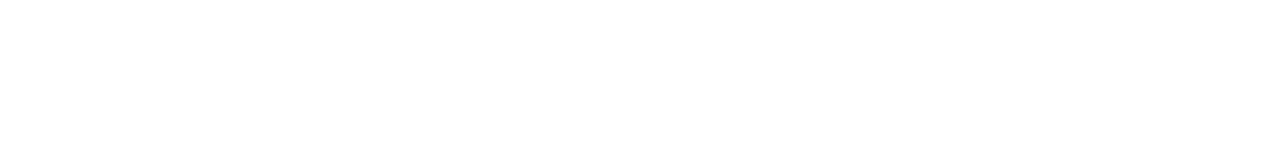
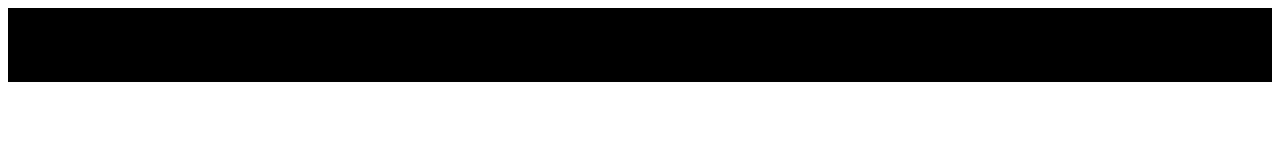
Before and after one commit to sotigt/etch-a-sketch, a plain HTML site: page index.html in a window 1280 px wide. Drawn offline with Linux system fonts and the light colour scheme.

Commit message:
Create css-file and squares

```diff
--- a/index.html
+++ b/index.html
@@ -4,9 +4,10 @@
     <meta charset="UTF-8">
     <meta name="viewport" content="width=device-width, initial-scale=1.0">
     <script src="script.js" defer></script>
-    <title>Document</title>
+    <link rel="stylesheet" href="styles.css">
+    <title>Etch-a-sketch</title>
 </head>
 <body>
-
+    <div class="container"></div>
 </body>
 </html>
--- a/script.js
+++ b/script.js
@@ -0,0 +1,10 @@
+const container = document.querySelector('.container');
+
+// loopa och skapa 16 squares
+//appenda de till container
+
+for(let i = 0; i < 16; i++) {
+    const square = document.createElement('div');
+    square.setAttribute("class", "square");
+    container.appendChild(square);
+}
--- /dev/null
+++ b/styles.css
@@ -0,0 +1,8 @@
+.container {
+    border: 5px solid black;
+}
+
+.square {
+    border: 2px solid black;
+    background: pink;
+}
```
